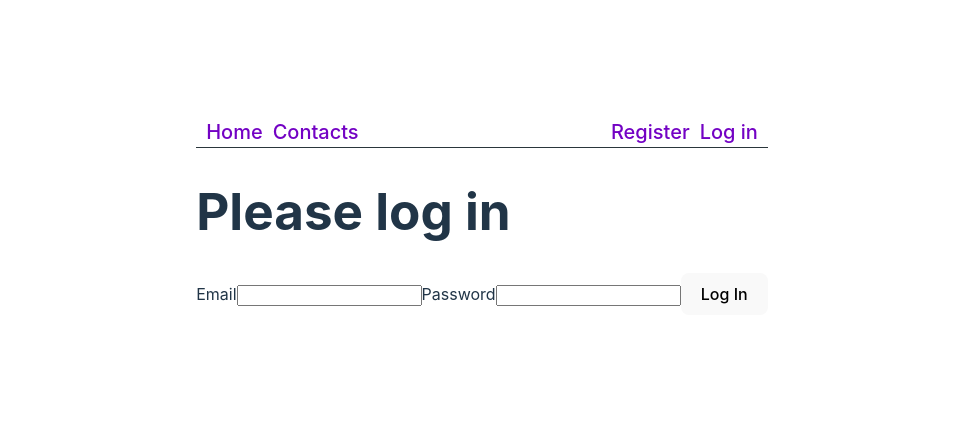
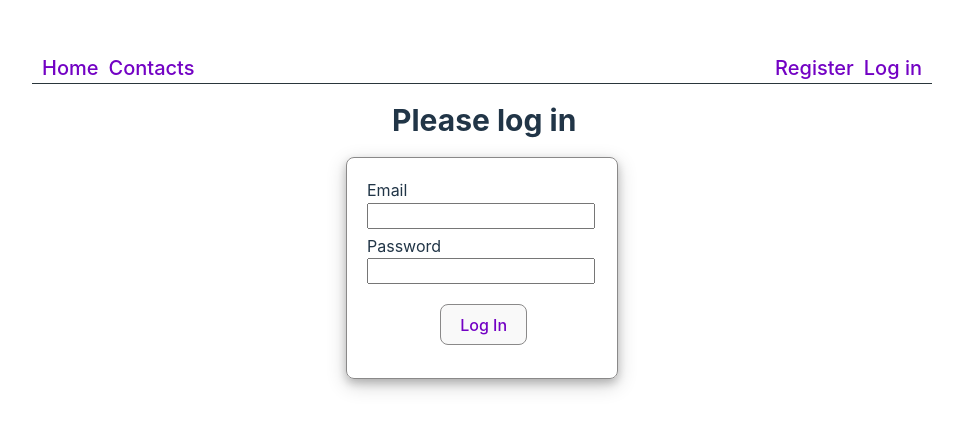
Before and after one commit to Hanna-Nahrebelna/goit-react-hw-08, a React (Vite) app: page /login in a window 1280 px wide. Shown: the part 184-614 px from the top of the page, without its empty margins (158-1121 px from the left). Built offline with nearby package versions, Linux system fonts and the light colour scheme.

Commit message:
updated Log In Page

```diff
--- a/src/components/LoginForm/LoginForm.jsx
+++ b/src/components/LoginForm/LoginForm.jsx
@@ -22,13 +22,13 @@ export default function LoginForm() {
       <Form className={css.form} autoComplete="off">
         <label className={css.label}>
           Email
-          <Field type="email" name="email" />
+          <Field type="email" name="email" className={css.input} />
         </label>
         <label className={css.label}>
           Password
-          <Field type="password" name="password" />
+          <Field type="password" name="password" className={css.input}/>
         </label>
-        <button type="submit"> Log In</button>
+        <button type="submit" className={css.btn}> Log In</button>
       </Form>
     </Formik>
   );
--- a/src/components/LoginForm/LoginForm.module.css
+++ b/src/components/LoginForm/LoginForm.module.css
@@ -0,0 +1,24 @@
+.form {
+  width: 250px;
+  height: 200px;
+  margin-left: auto;
+  margin-right: auto;
+  padding-left: 20px;
+  padding-top: 20px;
+  border-radius: 8px;
+  border: 1px solid #8a8989;
+  box-shadow: 0 4px 8px 0 rgba(0, 0, 0, 0.2), 0 6px 20px 0 rgba(0, 0, 0, 0.19);
+}
+
+.input {
+  width: 220px;
+  height: 20px;
+  margin-bottom: 5px;
+}
+
+.btn {
+  margin-top: 15px;
+  border: 1px solid #8a8989;
+  margin-left: 73px;
+  color: rgb(115, 2, 196)
+}
--- a/src/components/RegistrationForm/RegistrationForm.jsx
+++ b/src/components/RegistrationForm/RegistrationForm.jsx
@@ -32,7 +32,7 @@ export default function RegistrationForm() {
           Password
           <Field type="password" name="password" className={css.input} />
         </label>
-        <button type="submit" className={css.buttom}>Register</button>
+        <button type="submit" className={css.button}>Register</button>
       </Form>
     </Formik>
   );
--- a/src/components/RegistrationForm/RegistrationForm.module.css
+++ b/src/components/RegistrationForm/RegistrationForm.module.css
@@ -16,7 +16,7 @@
   margin-bottom: 5px;
 }
 
-.buttom {
+.button {
   margin-top: 5px;
   border: 1px solid #8a8989;
   margin-left: 63px;
--- a/src/pages/LoginPage/LoginPage.jsx
+++ b/src/pages/LoginPage/LoginPage.jsx
@@ -1,9 +1,10 @@
 import LoginForm from "../../components/LoginForm/LoginForm";
 import PageTitle from "../../components/PageTitle/PageTitle";
+import css from "./LoginPage.module.css";
 
 export default function LoginPage() {
   return (
-    <div>
+    <div className={css.container}>
       <PageTitle>Please log in</PageTitle>
       <LoginForm />
     </div>
--- a/src/pages/LoginPage/LoginPage.module.css
+++ b/src/pages/LoginPage/LoginPage.module.css
@@ -0,0 +1,9 @@
+.container {
+  width: 900px;
+}
+
+
+h1 {
+  font-size: 30px;
+  margin-left: 360px;
+}
```
